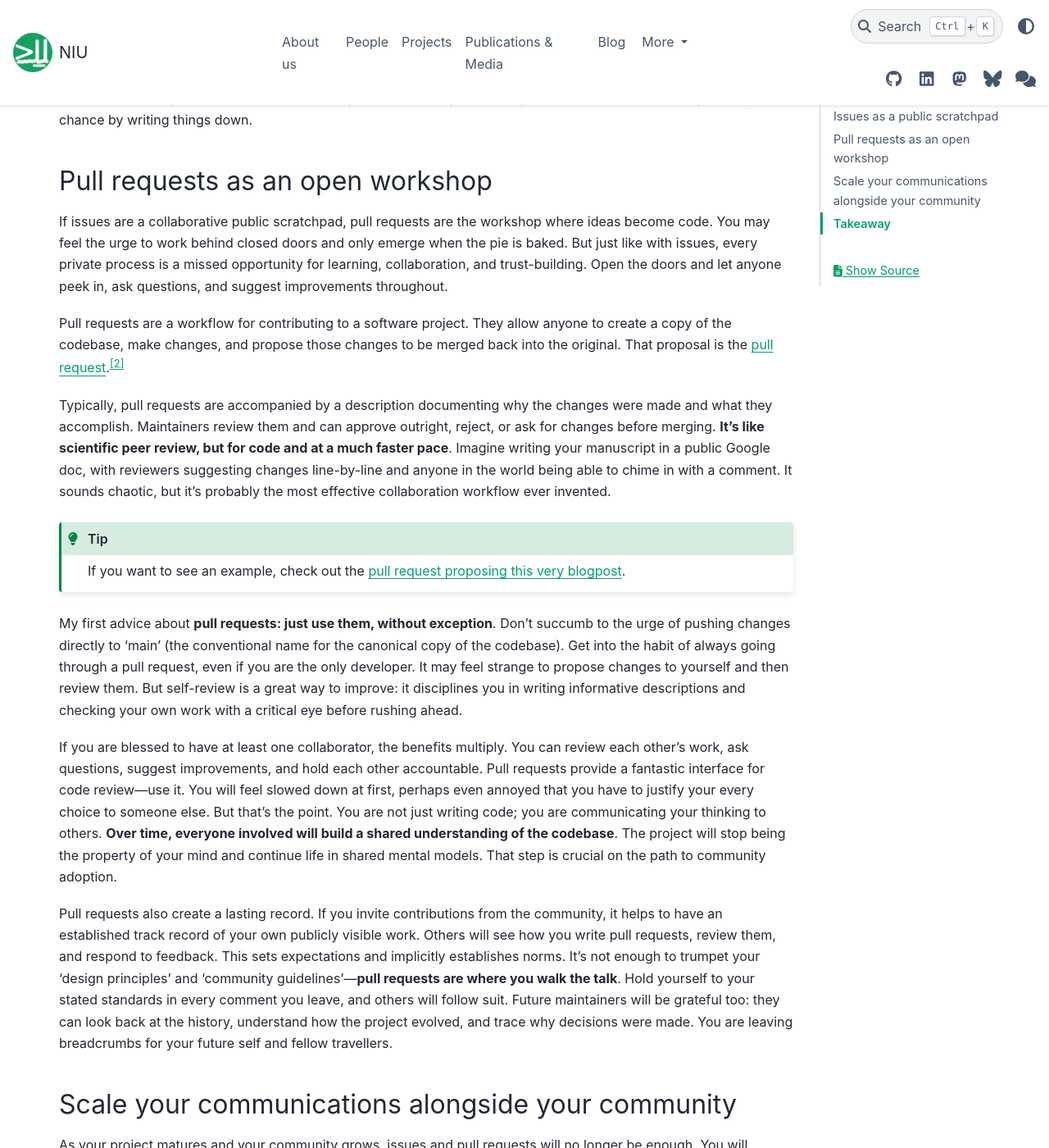
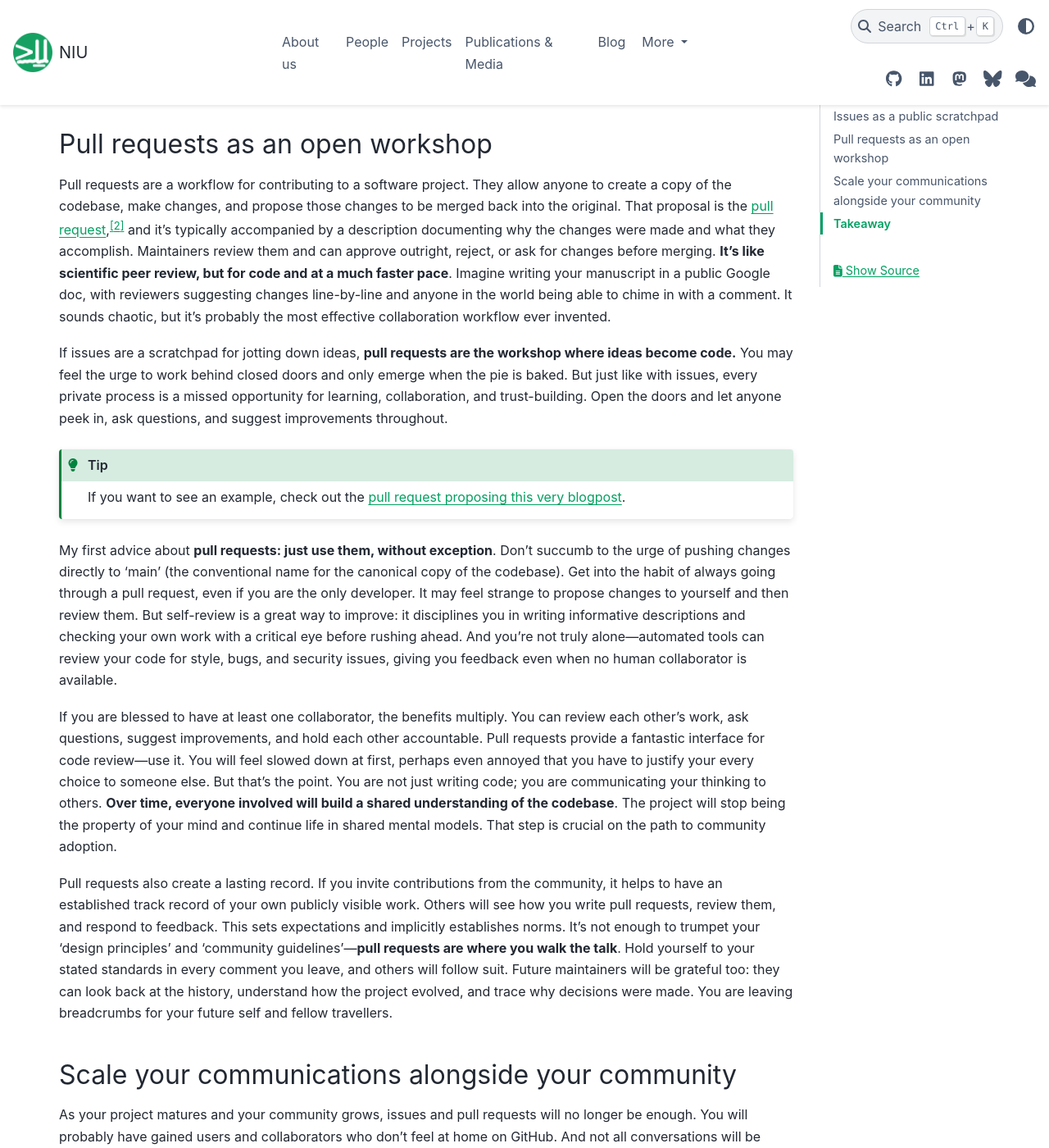
Before and after one commit to neuroinformatics-unit/neuroinformatics-unit.github.io, a Sphinx documentation site: the page built from docs/source/blog/trusted-by-design_part3.md, in a window 1280 px wide and 1400 px high, scrolled down 1699 px. Shown: the whole window at 82% size. Built offline with Sphinx 7.4.7 and the PyData theme 0.15.4, drawn with Linux system fonts in a browser that asks for light colours; nearby versions of some CDN libraries; some of the changed text lies outside the part shown.

Commit message:
Addressed some issues from PR review

```diff
--- a/docs/source/blog/trusted-by-design_part3.md
+++ b/docs/source/blog/trusted-by-design_part3.md
@@ -16,19 +16,16 @@
 
 The trust-building practices we covered in the two previous blogposts—articulating your project's mission and making incremental releases—can be thought of as announcing your project to the world. But communication can be—and should be—more than occasional announcements. Here we'll look at communication at its most granular: the day-to-day conversations that take place in issues, pull requests and discussion forums.
 
-Our team's approach to communication could be summarised as:
-**write everything down, make it public by default, and let the magic happen.**
-
 ## Issues as a public scratchpad
 
-We use GitHub issues[^issue-trackers] as a scratchpad. Our recipe is simple:
+In our [team](target-home), we use GitHub issues[^issue-trackers] as a scratchpad. Our recipe is simple:
 
 ::: {admonition} How to use issues
 :class: tip
 
 - If you get a new idea, write it down as an issue.
 - If you obtain new information about an existing idea, comment under the issue.
-- If an idea grows to burst its banks, break it down into smaller, more manageable issues.
+- If an idea becomes too complex to track in a single issue, break it down into smaller, more manageable issues.
 - If two ideas are related, cross-link the issues.
 - If an idea is no longer relevant, close the issue.
 :::
@@ -45,17 +42,15 @@
 
 ## Pull requests as an open workshop
 
-If issues are a collaborative public scratchpad, pull requests are the workshop where ideas become code. You may feel the urge to work behind closed doors and only emerge when the pie is baked. But just like with issues, every private process is a missed opportunity for learning, collaboration, and trust-building. Open the doors and let anyone peek in, ask questions, and suggest improvements throughout.
+Pull requests are a workflow for contributing to a software project. They allow anyone to create a copy of the codebase, make changes, and propose those changes to be merged back into the original. That proposal is the [pull request](https://docs.github.com/en/pull-requests/collaborating-with-pull-requests/),[^merge-request] and it's typically accompanied by a description documenting why the changes were made and what they accomplish. Maintainers review them and can approve outright, reject, or ask for changes before merging. **It's like scientific peer review, but for code and at a much faster pace**. Imagine writing your manuscript in a public Google doc, with reviewers suggesting changes line-by-line and anyone in the world being able to chime in with a comment. It sounds chaotic, but it's probably the most effective collaboration workflow ever invented.
 
-Pull requests are a workflow for contributing to a software project. They allow anyone to create a copy of the codebase, make changes, and propose those changes to be merged back into the original. That proposal is the [pull request](https://docs.github.com/en/pull-requests/collaborating-with-pull-requests/).[^merge-request]
-
-Typically, pull requests are accompanied by a description documenting why the changes were made and what they accomplish. Maintainers review them and can approve outright, reject, or ask for changes before merging. **It's like scientific peer review, but for code and at a much faster pace**. Imagine writing your manuscript in a public Google doc, with reviewers suggesting changes line-by-line and anyone in the world being able to chime in with a comment. It sounds chaotic, but it's probably the most effective collaboration workflow ever invented.
+If issues are a scratchpad for jotting down ideas, **pull requests are the workshop where ideas become code.** You may feel the urge to work behind closed doors and only emerge when the pie is baked. But just like with issues, every private process is a missed opportunity for learning, collaboration, and trust-building. Open the doors and let anyone peek in, ask questions, and suggest improvements throughout.
 
 ::: {tip}
 If you want to see an example, check out the [pull request proposing this very blogpost](https://github.com/neuroinformatics-unit/neuroinformatics-unit.github.io/pull/240).
 :::
 
-My first advice about **pull requests: just use them, without exception**. Don't succumb to the urge of pushing changes directly to 'main' (the conventional name for the canonical copy of the codebase). Get into the habit of always going through a pull request, even if you are the only developer. It may feel strange to propose changes to yourself and then review them. But self-review is a great way to improve: it disciplines you in writing informative descriptions and checking your own work with a critical eye before rushing ahead.
+My first advice about **pull requests: just use them, without exception**. Don't succumb to the urge of pushing changes directly to 'main' (the conventional name for the canonical copy of the codebase). Get into the habit of always going through a pull request, even if you are the only developer. It may feel strange to propose changes to yourself and then review them. But self-review is a great way to improve: it disciplines you in writing informative descriptions and checking your own work with a critical eye before rushing ahead. And you're not truly alone—automated tools can review your code for style, bugs, and security issues, giving you feedback even when no human collaborator is available.
 
 If you are blessed to have at least one collaborator, the benefits multiply. You can review each other's work, ask questions, suggest improvements, and hold each other accountable. Pull requests provide a fantastic interface for code review—use it. You will feel slowed down at first, perhaps even annoyed that you have to justify your every choice to someone else. But that's the point. You are not just writing code; you are communicating your thinking to others. **Over time, everyone involved will build a shared understanding of the codebase**. The project will stop being the property of your mind and continue life in shared mental models. That step is crucial on the path to community adoption.
 
@@ -88,7 +83,7 @@
 
 ## Takeaway
 
-Write everything down. Make it public by default. Let the magic happen. The magic is people—strangers who become collaborators, collaborators who become friends. Radical openness is not a risk—it's how you find your people.
+**Write everything down. Make it public by default. Let the magic happen.** The magic is people—strangers who become collaborators, collaborators who become friends. Radical openness is not a risk—it's how you find your people.
 
 _This concludes the "Trusted by design" series. See the [introductory blogpost](target-trusted-by-design-intro) for an overview and links to parts 1 and 2._
 
```
Also changed, not shown: other parts of docs/source/blog/trusted-by-design_part3.md (+3 -3 lines).
